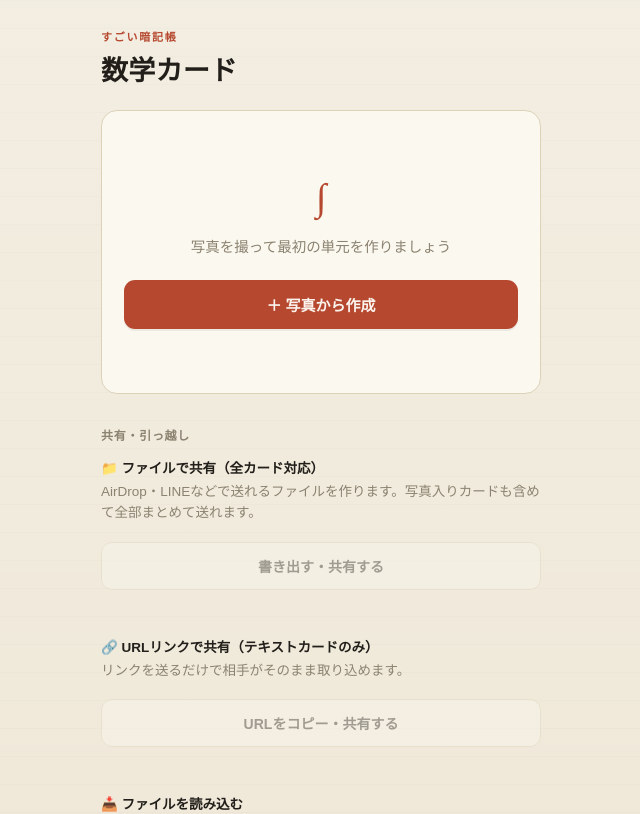
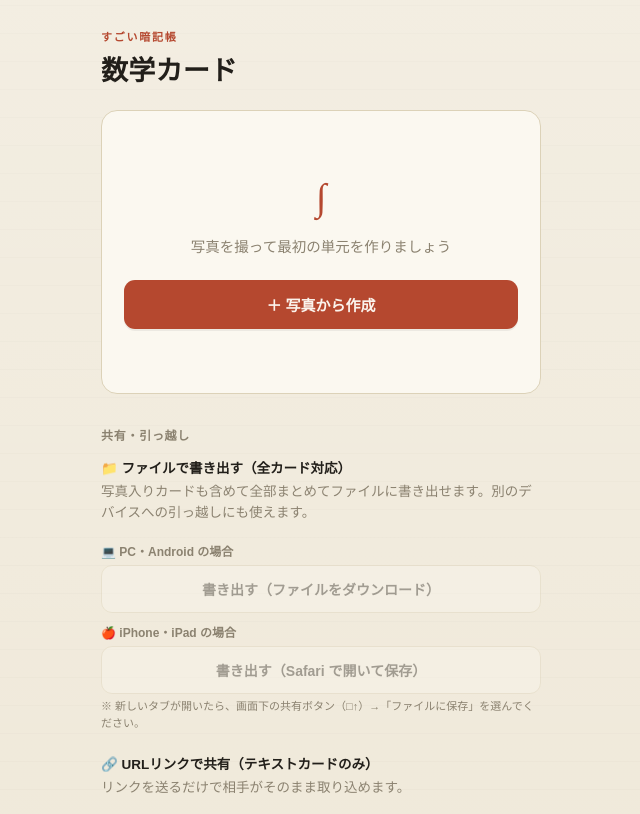
Before and after one commit to monotin132-afk/annkiyarou, a React (Vite) app: page / in a window 1280 px wide. Shown: the top 814 px of the page, without its empty margins (319-959 px from the left). Built offline with nearby package versions, Linux system fonts and the light colour scheme; the HTML template or start-up script is replaced by a standard one; a web font is replaced by a local one.

Commit message:
Add files via upload

```diff
--- a/src/MathFlashcards.jsx
+++ b/src/MathFlashcards.jsx
@@ -934,21 +934,12 @@ function DataTransferSection({ onExport, onImport, hasData, decks, cards }) {
   const [message, setMessage] = useState(null); // {type: 'ok'|'error', text}
   const [sharing, setSharing] = useState(false);
 
-  // ---- 書き出し ----
-  // iOS Safari は .json ファイルの Web Share API 共有を Permission denied でブロックする。
-  // また async 処理を挟むとユーザージェスチャーが失われ share() が失敗する。
-  // そのため以下の優先順位で試みる：
-  //   1. PC/Android: <a download> でファイルダウンロード（最も確実）
-  //   2. iOS Safari: <a> download が効かないので data: URL を新しいタブで開く
-  //      → Safariの「共有」ボタンから AirDrop / ファイルに保存 等を使える
-  async function handleExport() {
+  // ---- 書き出し：PC/Android用（<a download>）----
+  async function handleExportDownload() {
     try {
       const json = await onExport();
       const date = new Date().toISOString().slice(0, 10);
       const fileName = `math-flashcards-${date}.json`;
-
-      // --- パターン1: <a download>（Chrome/Firefox/Edge/Android）---
-      // iOS Safari では download 属性が無視されるが試みる
       const blob = new Blob([json], { type: "application/json" });
       const blobUrl = URL.createObjectURL(blob);
       const a = document.createElement("a");
@@ -957,32 +948,30 @@ function DataTransferSection({ onExport, onImport, hasData, decks, cards }) {
       document.body.appendChild(a);
       a.click();
       a.remove();
-
-      // download が機能したかどうかは判別できないため、
-      // iOS かどうかでメッセージを出し分ける
-      const isIOS = /iP(hone|ad|od)/.test(navigator.userAgent) ||
-        (navigator.platform === "MacIntel" && navigator.maxTouchPoints > 1);
-
-      if (isIOS) {
-        // iOS では download が効かないので data: URL で別タブを開く
-        // → Safari の共有シートから「ファイルに保存」「AirDrop」等が使える
-        URL.revokeObjectURL(blobUrl);
-        const dataUrl = "data:application/json;charset=utf-8," + encodeURIComponent(json);
-        const newTab = window.open(dataUrl, "_blank");
-        if (newTab) {
-          setMessage({ type: "ok", text: "新しいタブにデータが開きました。Safari の共有ボタン（□↑）→「ファイルに保存」または AirDrop で保存してください。" });
-        } else {
-          // ポップアップブロックされた場合はコピー
-          await navigator.clipboard.writeText(json).catch(() => {});
-          setMessage({ type: "ok", text: "ポップアップがブロックされました。代わりにデータをクリップボードにコピーしました。メモアプリ等に貼り付けて .json として保存してください。" });
-        }
+      setTimeout(() => URL.revokeObjectURL(blobUrl), 1000);
+      setMessage({ type: "ok", text: "書き出しました（ダウンロードフォルダを確認してください）" });
+    } catch (e) {
+      if (e?.name === "AbortError") return;
+      setMessage({ type: "error", text: `書き出しに失敗しました：${e.message || e}` });
+    }
+  }
+
+  // ---- 書き出し：iOS Safari用（新タブ → Safariの共有ボタンから保存）----
+  // iOS は <a download> が無効・Web Share API で .json がブロックされるため、
+  // data: URL を新しいタブで開き、Safari の「□↑」共有ボタンから保存してもらう。
+  async function handleExportIOS() {
+    try {
+      const json = await onExport();
+      const dataUrl = "data:application/json;charset=utf-8," + encodeURIComponent(json);
+      const newTab = window.open(dataUrl, "_blank");
+      if (newTab) {
+        setMessage({ type: "ok", text: "新しいタブが開きました。画面下の共有ボタン（□↑）→「ファイルに保存」を選んで保存してください。" });
       } else {
-        setTimeout(() => URL.revokeObjectURL(blobUrl), 1000);
-        setMessage({ type: "ok", text: "書き出しました" });
+        // ポップアップブロック時はクリップボードに逃げる
+        await navigator.clipboard.writeText(json).catch(() => {});
+        setMessage({ type: "ok", text: "ポップアップがブロックされました。データをクリップボードにコピーしました。メモ帳に貼り付けて .json で保存してください。" });
       }
     } catch (e) {
-      if (e?.name === "AbortError") return;
-      console.error("書き出しに失敗しました", e);
       setMessage({ type: "error", text: `書き出しに失敗しました：${e.message || e}` });
     }
   }
@@ -1064,13 +1053,27 @@ function DataTransferSection({ onExport, onImport, hasData, decks, cards }) {
       </div>
 
       {/* 書き出し（ファイル） */}
-      <p style={styles.shareMethodLabel}>📁 ファイルで共有（全カード対応）</p>
+      <p style={styles.shareMethodLabel}>📁 ファイルで書き出す（全カード対応）</p>
       <p style={styles.subText}>
-        AirDrop・LINEなどで送れるファイルを作ります。写真入りカードも含めて全部まとめて送れます。
+        写真入りカードも含めて全部まとめてファイルに書き出せます。別のデバイスへの引っ越しにも使えます。
       </p>
-      <button style={styles.secondaryBtnFull} disabled={!hasData} onClick={handleExport}>
-        書き出す・共有する
+
+      <p style={{ fontSize: 12, fontWeight: 700, color: "#8B8270", margin: "0 0 6px" }}>
+        💻 PC・Android の場合
+      </p>
+      <button style={{ ...styles.secondaryBtnFull, marginBottom: 10 }} disabled={!hasData} onClick={handleExportDownload}>
+        書き出す（ファイルをダウンロード）
       </button>
+
+      <p style={{ fontSize: 12, fontWeight: 700, color: "#8B8270", margin: "0 0 6px" }}>
+        🍎 iPhone・iPad の場合
+      </p>
+      <button style={{ ...styles.secondaryBtnFull, marginBottom: 4 }} disabled={!hasData} onClick={handleExportIOS}>
+        書き出す（Safari で開いて保存）
+      </button>
+      <p style={{ ...styles.subText, fontSize: 11, marginTop: 0 }}>
+        ※ 新しいタブが開いたら、画面下の共有ボタン（□↑）→「ファイルに保存」を選んでください。
+      </p>
 
       {/* URLリンクで共有（テキストカードのみ） */}
       <p style={{ ...styles.shareMethodLabel, marginTop: 20 }}>🔗 URLリンクで共有（テキストカードのみ）</p>
@@ -2845,6 +2848,9 @@ function StudyScreen({ cards, mode, onResult, onToggleStar, onExit }) {
   }
 
   const hasBack = !!current.backType;
+  // starred は親の cards state からリアルタイムで引く（queue はスナップショットなので古いまま）
+  const cardsMap = Object.fromEntries(cards.map((c) => [c.id, c]));
+  const isStarred = !!(cardsMap[current.id]?.starred);
 
   function next(known) {
     onResult(current.id, known);
@@ -2883,10 +2889,10 @@ function StudyScreen({ cards, mode, onResult, onToggleStar, onExit }) {
             <div style={styles.flipFace}>
               <span style={styles.faceLabel}>問題</span>
               <button
-                style={{ ...styles.studyStarBtn, color: current.starred ? "#C28A35" : "#D0C8B0" }}
+                style={{ ...styles.studyStarBtn, color: isStarred ? "#C28A35" : "#D0C8B0" }}
                 onClick={(e) => { e.stopPropagation(); onToggleStar(current.id); }}
               >
-                {current.starred ? "★" : "☆"}
+                {isStarred ? "★" : "☆"}
               </button>
               <StudyFace type={current.frontType} src={current.frontSrc} text={current.frontText} />
               {hasBack ? (
@@ -2898,10 +2904,10 @@ function StudyScreen({ cards, mode, onResult, onToggleStar, onExit }) {
             <div style={{ ...styles.flipFace, ...styles.flipFaceBack }}>
               <span style={styles.faceLabelBack}>答え</span>
               <button
-                style={{ ...styles.studyStarBtn, color: current.starred ? "#C28A35" : "#D0C8B0" }}
+                style={{ ...styles.studyStarBtn, color: isStarred ? "#C28A35" : "#D0C8B0" }}
                 onClick={(e) => { e.stopPropagation(); onToggleStar(current.id); }}
               >
-                {current.starred ? "★" : "☆"}
+                {isStarred ? "★" : "☆"}
               </button>
               {hasBack && <StudyFace type={current.backType} src={current.backSrc} text={current.backText} />}
               {current.memo && (
```
